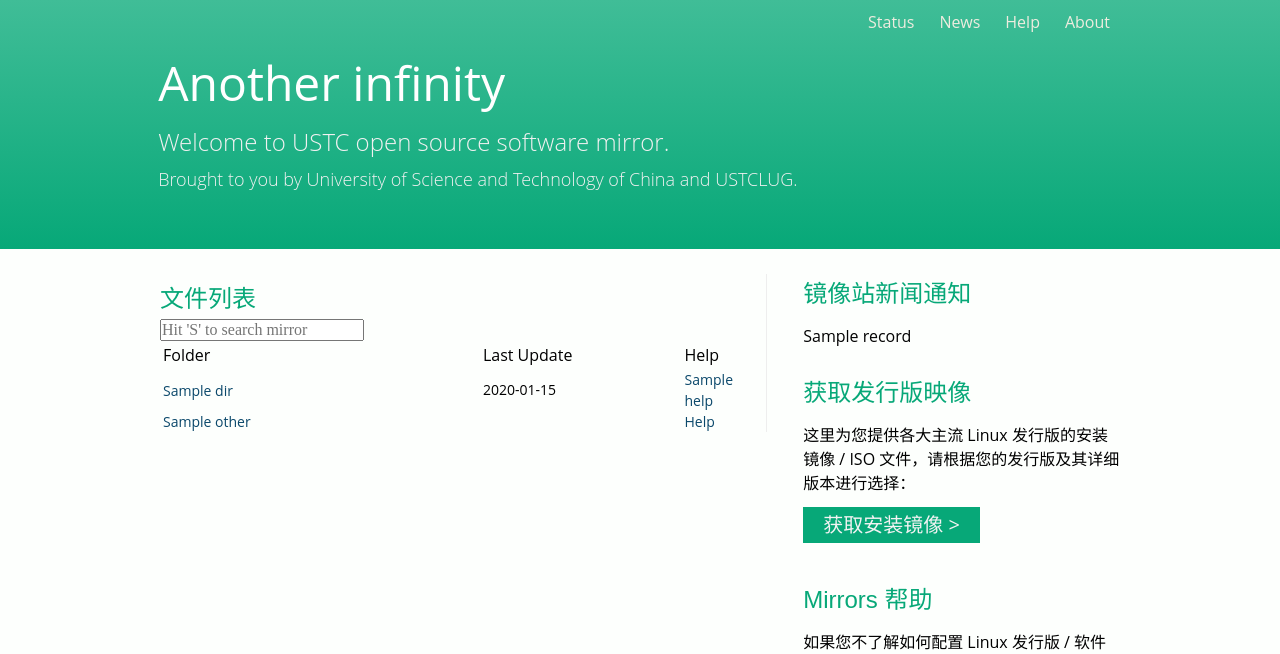
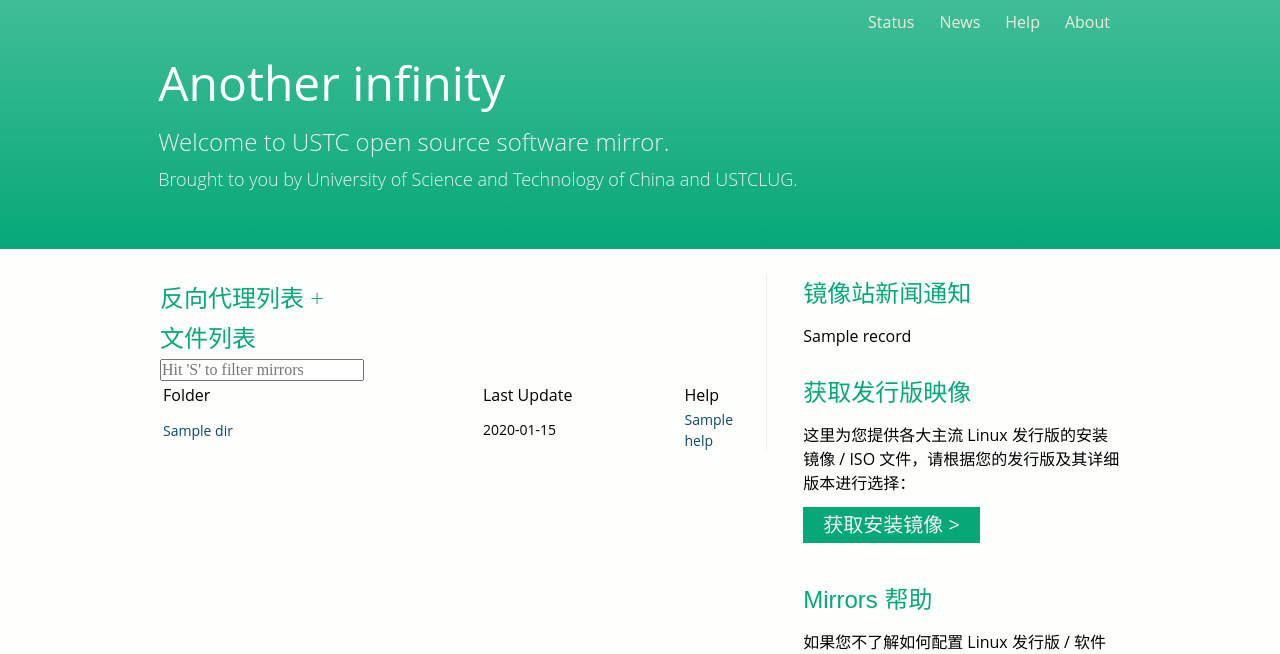
Before and after one commit to ustclug/mirrors-index, a Python web app: template templates/index.html in a window 1280 px wide. Shown: the top 654 px of the page. Run offline with Jinja, Linux system fonts and the light colour scheme; the template is opened without the code that fills it: most values are stand-ins (such as "Sample title", 1, 10 or a date in 2020); some web fonts are replaced.

Commit message:
update homepage template

```diff
--- a/templates/index.html
+++ b/templates/index.html
@@ -11,8 +11,28 @@
 {% include 'header.html' %}
 <div id="wrapper">
     <div id="filelist">
+        <!--TODO: kind of ugly :(-->
+        <div>
+            <input id="revproxy" type="checkbox"/>
+            <h3>
+            <label for="revproxy">
+            反向代理列表
+            <span>+</span><span>-</span>
+            </label>
+            </h3>
+            <table>
+                <tbody>
+                    {% for SRC, DST in revproxy -%}
+                    <tr>
+                        <td>{{ SRC }}</td>
+                        <td>{{ DST }}</td>
+                    </tr>
+                    {% endfor -%}
+                </tbody>
+            </table>
+        </div>
         <h3>文件列表</h3>
-        <input placeholder="Hit 'S' to search mirror" id="search" type="search" autocomplete="off">
+        <input placeholder="Hit 'S' to filter mirrors" id="search" type="search" autocomplete="off">
         <table class="filelist">
             <thead>
                 <tr id="firstline">
@@ -28,20 +48,6 @@
                 <td class="filetime">{{ MODTIME }}</td>
                 <td class="help">
                     <a href="https://lug.ustc.edu.cn/wiki/mirrors/help/{{ DIR }}">{{ HELP }}</a>
-                </td>
-            </tr>
-            {%- endfor %}
-
-            {% for NAME, HREF, HELP in others -%}
-            <tr>
-                <td class="filename"><a href="{{ HREF }}">{{ NAME }}</a></td>
-                <td class="filetime"></td>
-                <td class="help">
-                    {% if HELP %}
-                      <a href="{{ HELP }}">Help</a>
-                    {% else %}
-                      <a href="https://lug.ustc.edu.cn/wiki/mirrors/help/{{ NAME }}">Help</a>
-                    {% endif %}
                 </td>
             </tr>
             {%- endfor %}
--- a/templates/script.html
+++ b/templates/script.html
@@ -60,7 +60,7 @@ update_isodistro_options();
 })
 
 document.body.onkeyup = (evt) => {
-    if (evt.keyCode === 83) {
+    if (evt.keyCode === 83 && document.activeElement.tagName !== 'INPUT') {
         userInput.scrollIntoView()
         userInput.focus()
     }
```
Lines whose indentation alone changed are shown as unchanged.
